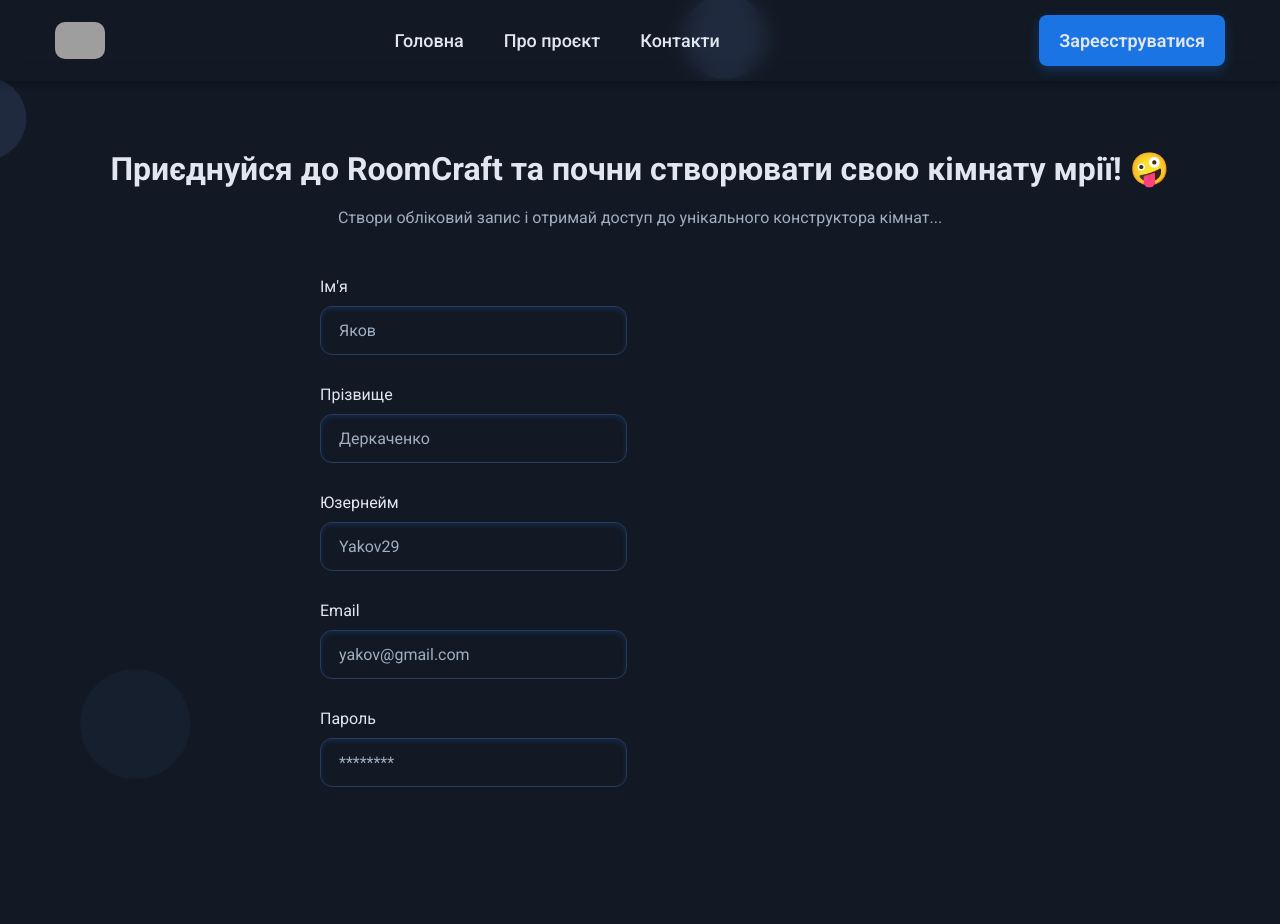
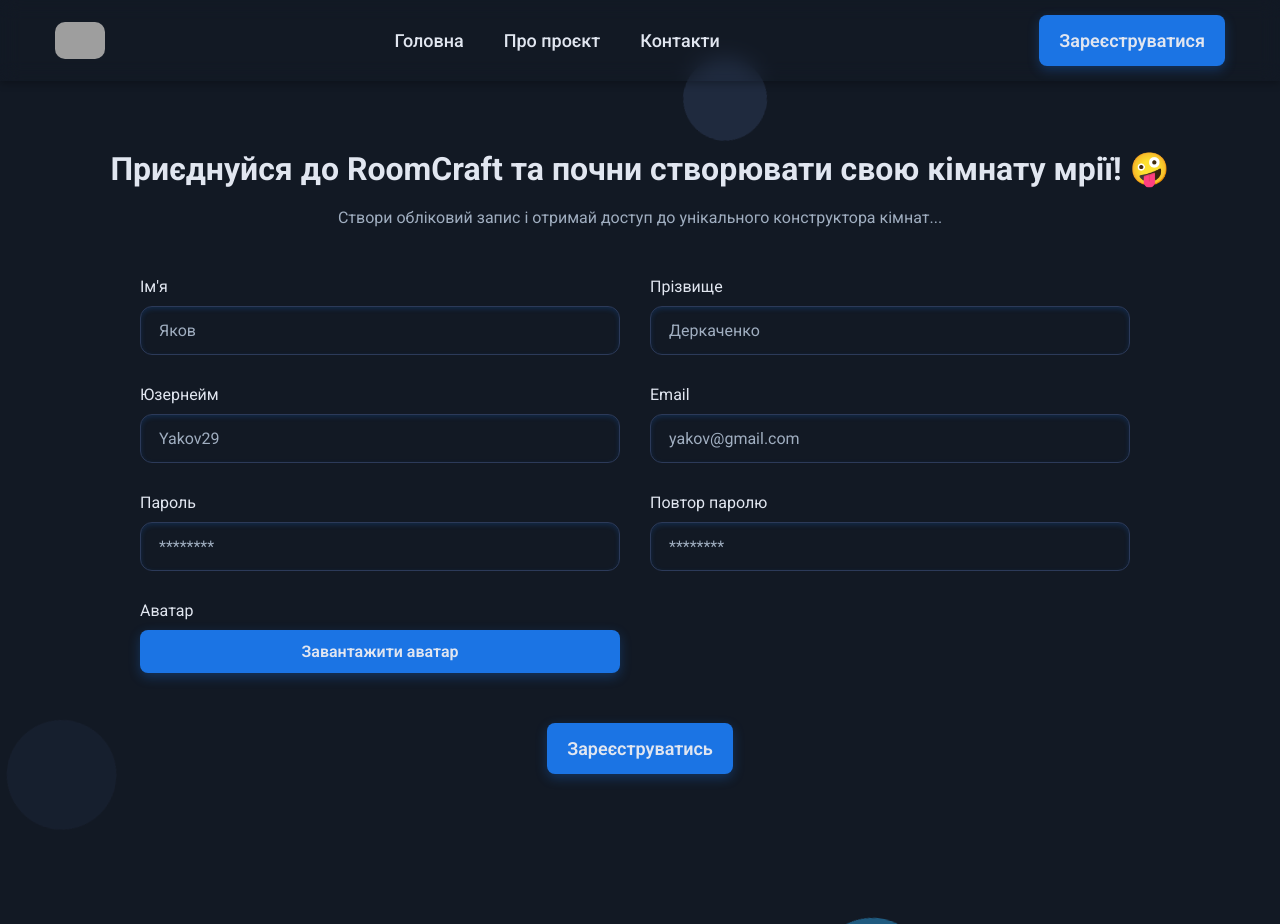
Before and after one commit to Yakov29/roomcraft, a React (Create React App) app: page /get-started in a window 1280 px wide. Before the commit the page ends 800 px from the top, so only its background shows below. Built offline with nearby package versions, Linux system fonts and the light colour scheme; grey boxes are pictures that could not be loaded.

Commit message:
минификс перед поездкой

```diff
--- a/src/components/Register/Register.css
+++ b/src/components/Register/Register.css
@@ -1,7 +1,8 @@
 .register {
   text-align: center;
-  height: 100vh;
+  min-height: 100vh;
   padding-top: 150px;
+  padding-bottom: 150px;
   position: relative;
   overflow: hidden;
   background-color: var(--background-color);
@@ -54,7 +55,6 @@
   }
 }
 
-
 .register__title {
   color: #E1E6F0;
   font-size: 32px;
@@ -75,9 +75,10 @@
   display: flex;
   flex-wrap: wrap;
   gap: 30px;
-    width: 50%;
+  width: 100%;
   margin-left: auto;
   margin-right: auto;
+  max-width: 1000px;
 }
 
 .register__item {
@@ -132,7 +133,6 @@
   transform: translateY(-2px);
 }
 
-
 .avatar-upload {
   display: inline-block;
   background-color: #1B74E4;
```
Lines whose indentation alone changed are shown as unchanged.
